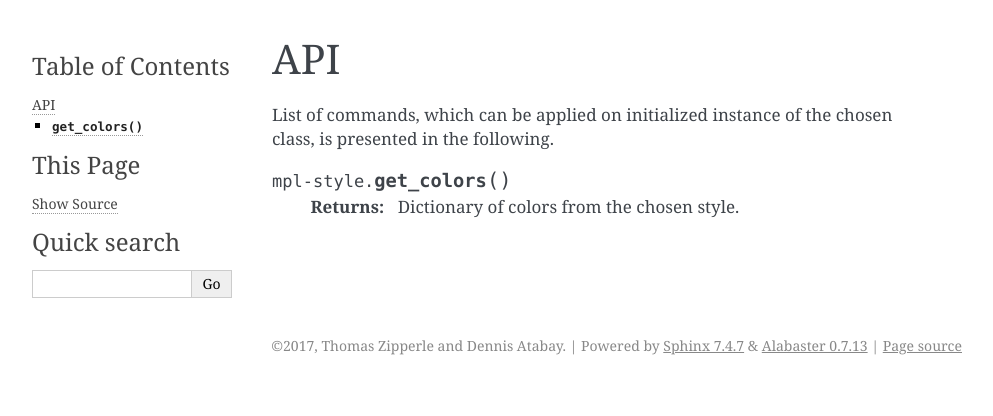
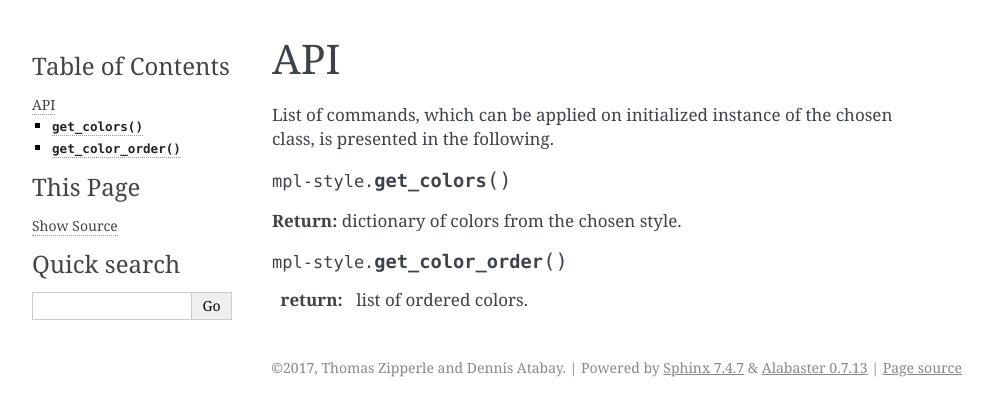
Before and after one commit to tzipperle/mplstyle, a Sphinx documentation site: the page built from docs/api.rst, in a window 1280 px wide. Shown: the top 416 px of the page, without its empty margins (148-1141 px from the left). Built offline with Sphinx 7.4.7, drawn with Linux system fonts in a browser that asks for light colours.

Commit message:
Update api.rst

```diff
--- a/docs/api.rst
+++ b/docs/api.rst
@@ -6,6 +6,8 @@ API
 ========================
 List of commands, which can be applied on initialized instance of the chosen class, is presented in the following.
 
-.. function:: get_colors()
+.. function:: get_colors ()
+**Return:** dictionary of colors from the chosen style.
 
-  :return: Dictionary of colors from the chosen style.
+.. function:: get_color_order()
+:return: list of ordered colors.
```
